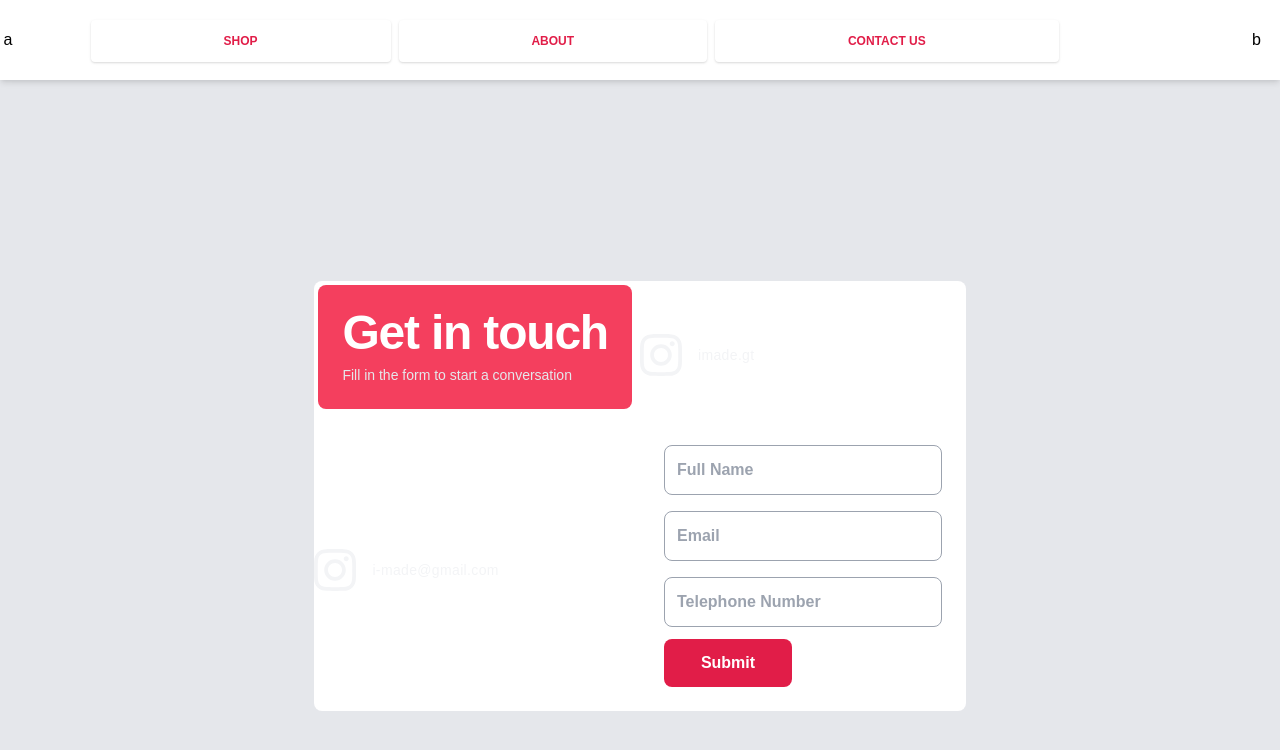
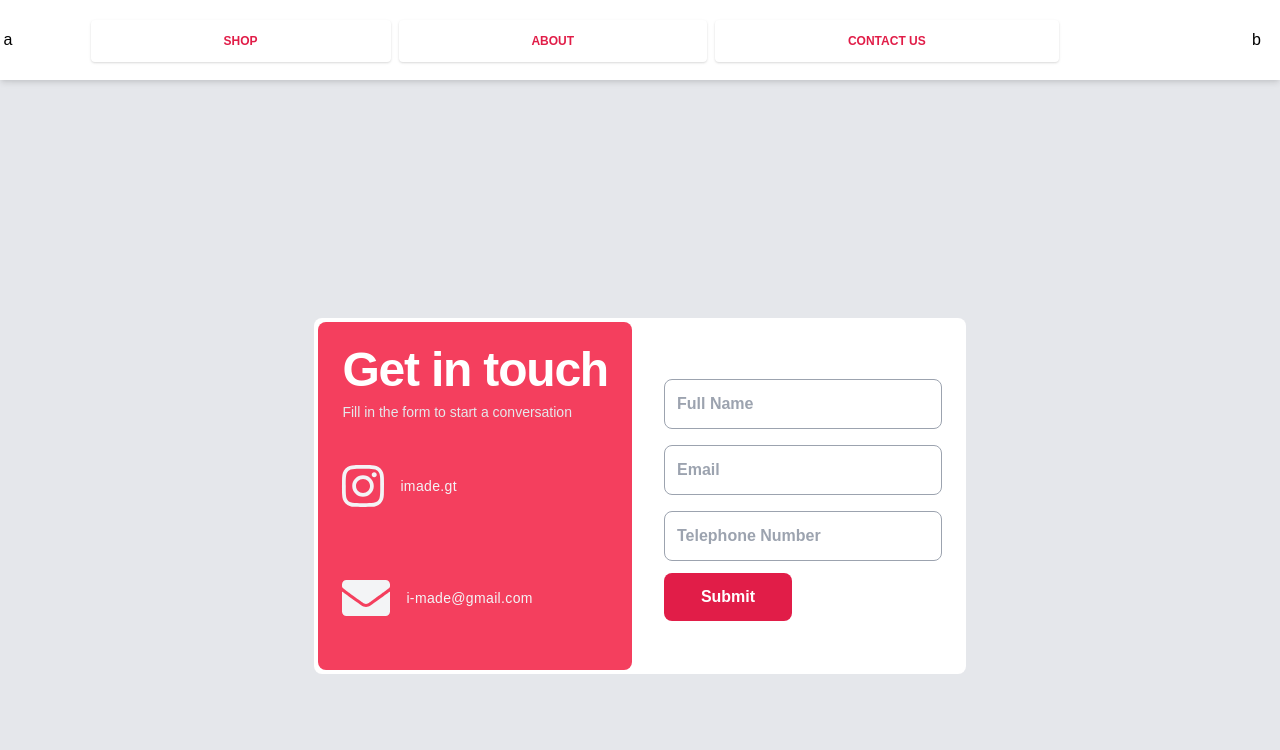
Before and after one commit to dedeleono/iMade, a React (Create React App) app: page /contact in a window 1280 px wide. Shown: the top 750 px of the page. Built offline with nearby package versions, Linux system fonts and the light colour scheme.

Commit message:
small changes to contact props

```diff
--- a/src/components/Contact/Contact.js
+++ b/src/components/Contact/Contact.js
@@ -1,5 +1,7 @@
 import ContactForm from './contactForm/ContactForm';
-import ContactInfo from './contactInfo/ContactInfo'
+import ContactInfo from './contactInfo/ContactInfo';
+import { faInstagram } from '@fortawesome/free-brands-svg-icons';
+import { faEnvelope } from '@fortawesome/free-solid-svg-icons';
 
 const Contact = (props) => {
 
@@ -17,9 +19,9 @@ const Contact = (props) => {
                                 <p class="text-normal text-lg sm:text-sm font-medium text-gray-200 mt-2">
                                     Fill in the form to start a conversation
                                 </p>
+                            <ContactInfo iconn={faInstagram} text={"imade.gt"}/>
+                            <ContactInfo iconn={faEnvelope} text={"i-made@gmail.com"}/>
                             </div>
-                            <ContactInfo text={"imade.gt"}/>
-                            <ContactInfo text={"i-made@gmail.com"}/>
                             <ContactForm/>
                         </div>
                     </div>
--- a/src/components/Contact/contactInfo/ContactInfo.js
+++ b/src/components/Contact/contactInfo/ContactInfo.js
@@ -1,10 +1,9 @@
 import {FontAwesomeIcon} from "@fortawesome/react-fontawesome";
-import { faInstagram } from '@fortawesome/free-brands-svg-icons';
 
 const ContactInfo = (props) => {
     return(
         <div class="flex items-center mt-4 text-gray-100 py-6">
-            <FontAwesomeIcon icon={faInstagram} size="3x" />
+            <FontAwesomeIcon icon={props.iconn} size="3x" />
             <div class="ml-4 text-sm tracking-wide font-light w-40">
                 {props.text}
             </div>
```
